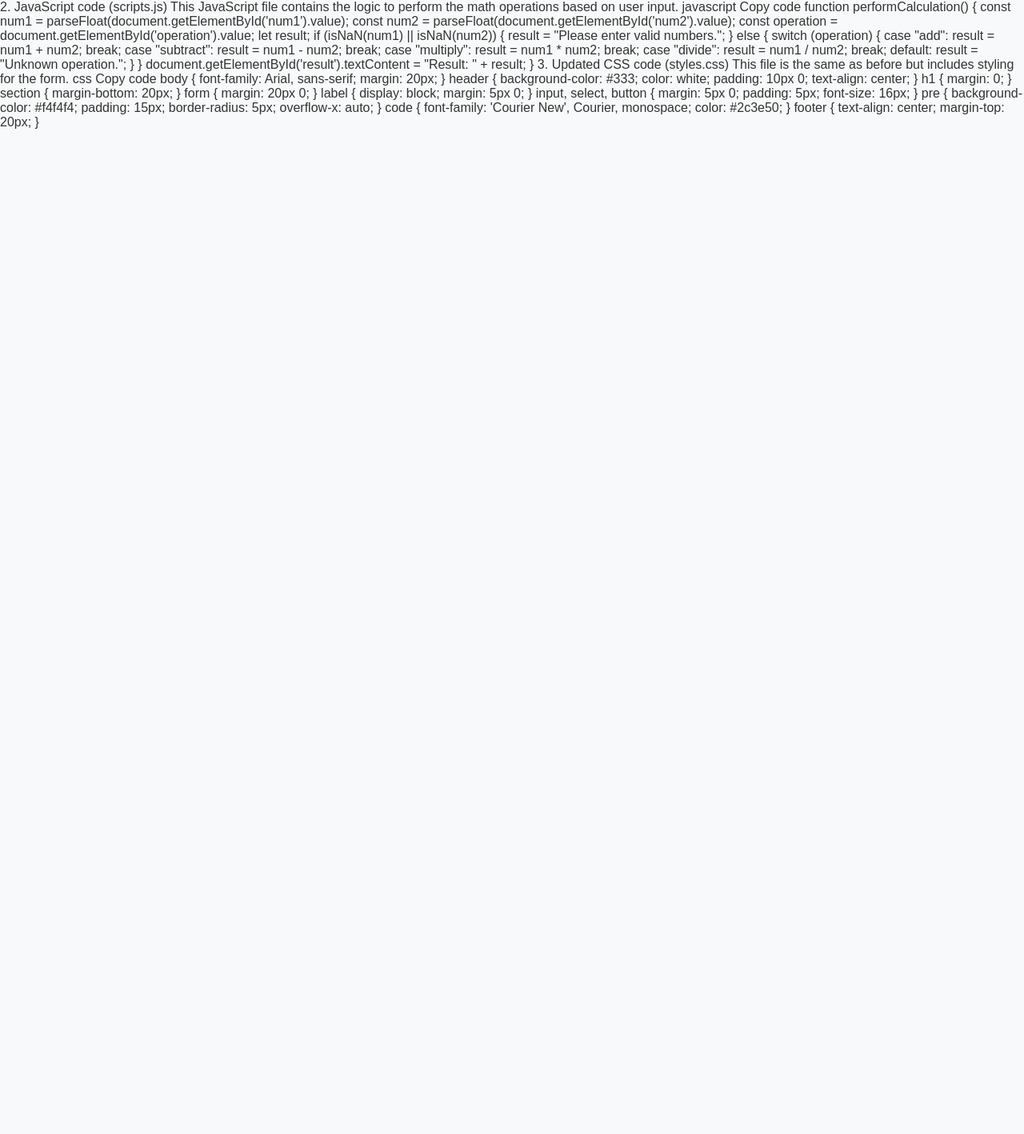
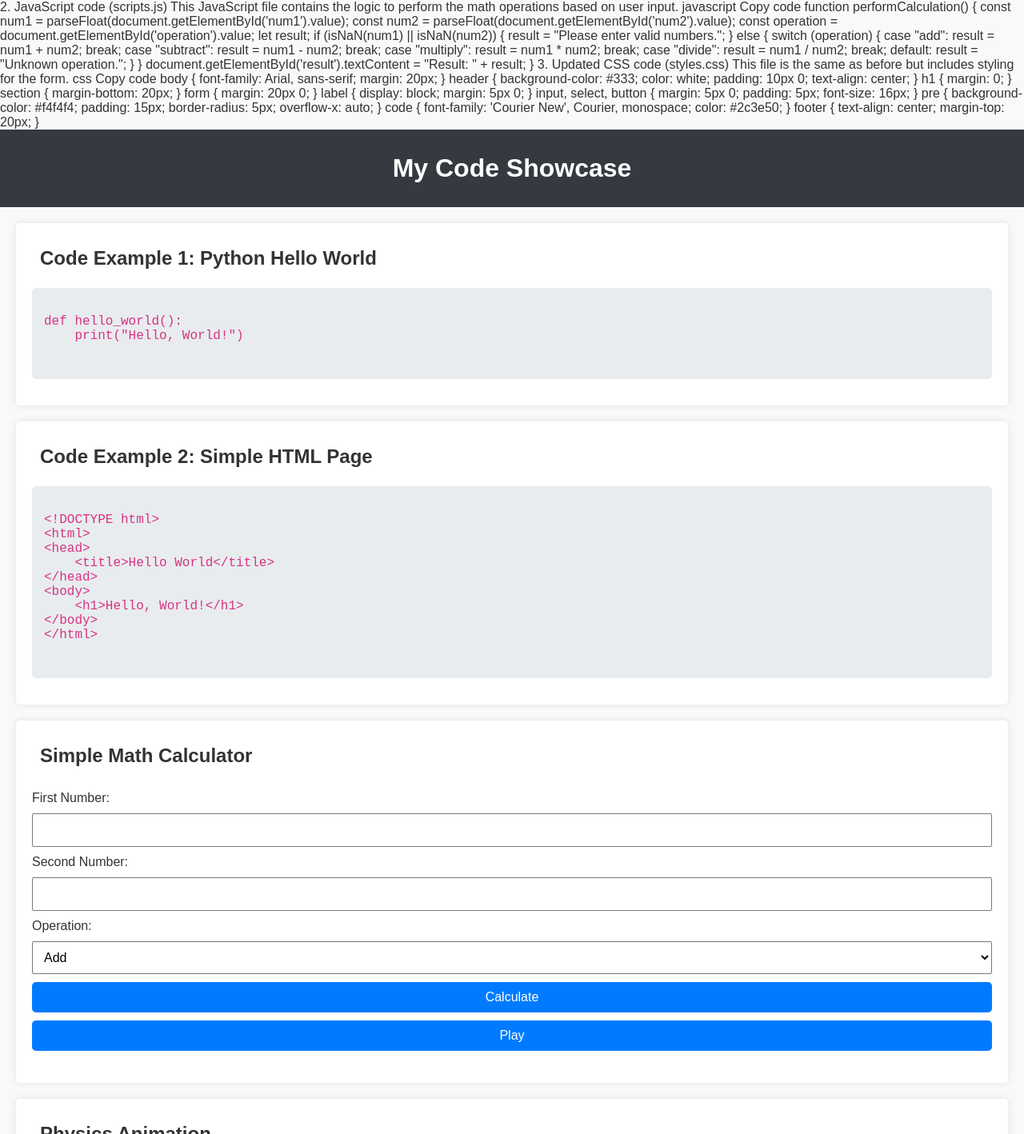
Before and after one commit to liam470/Calculator, a plain HTML site: page index.html in a window 1280 px wide. Shown: the part 1382-2800 px from the top of the page at 80% size. Before the commit the page ends 1544 px from the top, so only its background shows below. Drawn offline with nearby package versions, Linux system fonts and the light colour scheme.

Commit message:
index.html

```diff
--- a/index.html
+++ b/index.html
@@ -216,3 +216,79 @@ footer {
     text-align: center;
     margin-top: 20px;
 }
+<!DOCTYPE html>
+<html lang="en">
+<head>
+    <meta charset="UTF-8">
+    <meta name="viewport" content="width=device-width, initial-scale=1.0">
+    <title>Code Showcase with Calculator</title>
+    <link rel="stylesheet" href="styles.css">
+    <script src="https://cdnjs.cloudflare.com/ajax/libs/matter-js/0.17.1/matter.min.js"></script>
+    <script defer src="scripts.js"></script>
+</head>
+<body>
+    <header>
+        <h1>My Code Showcase</h1>
+    </header>
+
+    <section>
+        <h2>Code Example 1: Python Hello World</h2>
+        <pre>
+<code>
+def hello_world():
+    print("Hello, World!")
+</code>
+        </pre>
+    </section>
+
+    <section>
+        <h2>Code Example 2: Simple HTML Page</h2>
+        <pre>
+<code>
+&lt;!DOCTYPE html&gt;
+&lt;html&gt;
+&lt;head&gt;
+    &lt;title&gt;Hello World&lt;/title&gt;
+&lt;/head&gt;
+&lt;body&gt;
+    &lt;h1&gt;Hello, World!&lt;/h1&gt;
+&lt;/body&gt;
+&lt;/html&gt;
+</code>
+        </pre>
+    </section>
+
+    <section>
+        <h2>Simple Math Calculator</h2>
+        <form id="calculator">
+            <label for="num1">First Number:</label>
+            <input type="number" id="num1" name="num1" required>
+
+            <label for="num2">Second Number:</label>
+            <input type="number" id="num2" name="num2" required>
+
+            <label for="operation">Operation:</label>
+            <select id="operation" name="operation">
+                <option value="add">Add</option>
+                <option value="subtract">Subtract</option>
+                <option value="multiply">Multiply</option>
+                <option value="divide">Divide</option>
+            </select>
+
+            <button type="button" onclick="performCalculation()">Calculate</button>
+            <button type="button" onclick="animateCubes()">Play</button>
+        </form>
+
+        <p id="result"></p>
+    </section>
+
+    <section>
+        <h2>Physics Animation</h2>
+        <canvas id="physicsCanvas" width="400" height="400"></canvas>
+    </section>
+
+    <footer>
+        <p>Created by [Your Name]</p>
+    </footer>
+</body>
+</html>
```
